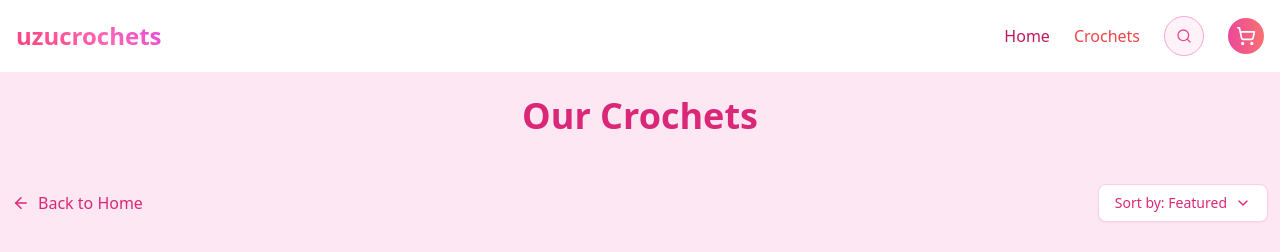
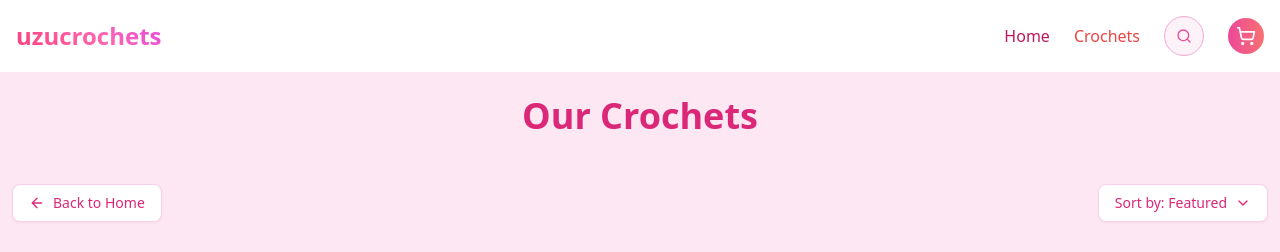
Before and after one commit to sarmadcodes/crochs, a React (Vite) app: page / in a window 1280 px wide. Both pictures are taken after a click on the button "Crochets". Shown: the top 252 px of the page. Built offline with nearby package versions, Linux system fonts and the light colour scheme; grey boxes are pictures that could not be loaded.

Commit message:
Update ProductsSection.tsx

```diff
--- a/src/sections/ProductsSection.tsx
+++ b/src/sections/ProductsSection.tsx
@@ -40,13 +40,13 @@
         </h1>
 
         {/* Sort and Back to Home Container */}
-        <div className="products-sort-container flex justify-between items-center mb-8 relative mt-6 md:mt-2">
+        <div className="products-sort-container flex flex-col sm:flex-row justify-between items-center mb-8 relative mt-6 md:mt-2 space-y-4 sm:space-y-0">
           {/* Back to Home Button */}
           <button
             onClick={goBack}
-            className="flex items-center text-pink-600 hover:text-pink-700 transition-colors"
+            className="flex items-center text-sm bg-white text-pink-600 px-4 py-2 rounded-lg shadow-sm border border-pink-200 hover:bg-pink-50 transition-colors font-medium"
           >
-            <ArrowLeft size={18} className="mr-2" />
+            <ArrowLeft size={16} className="mr-2" />
             <span>Back to Home</span>
           </button>
 
```
